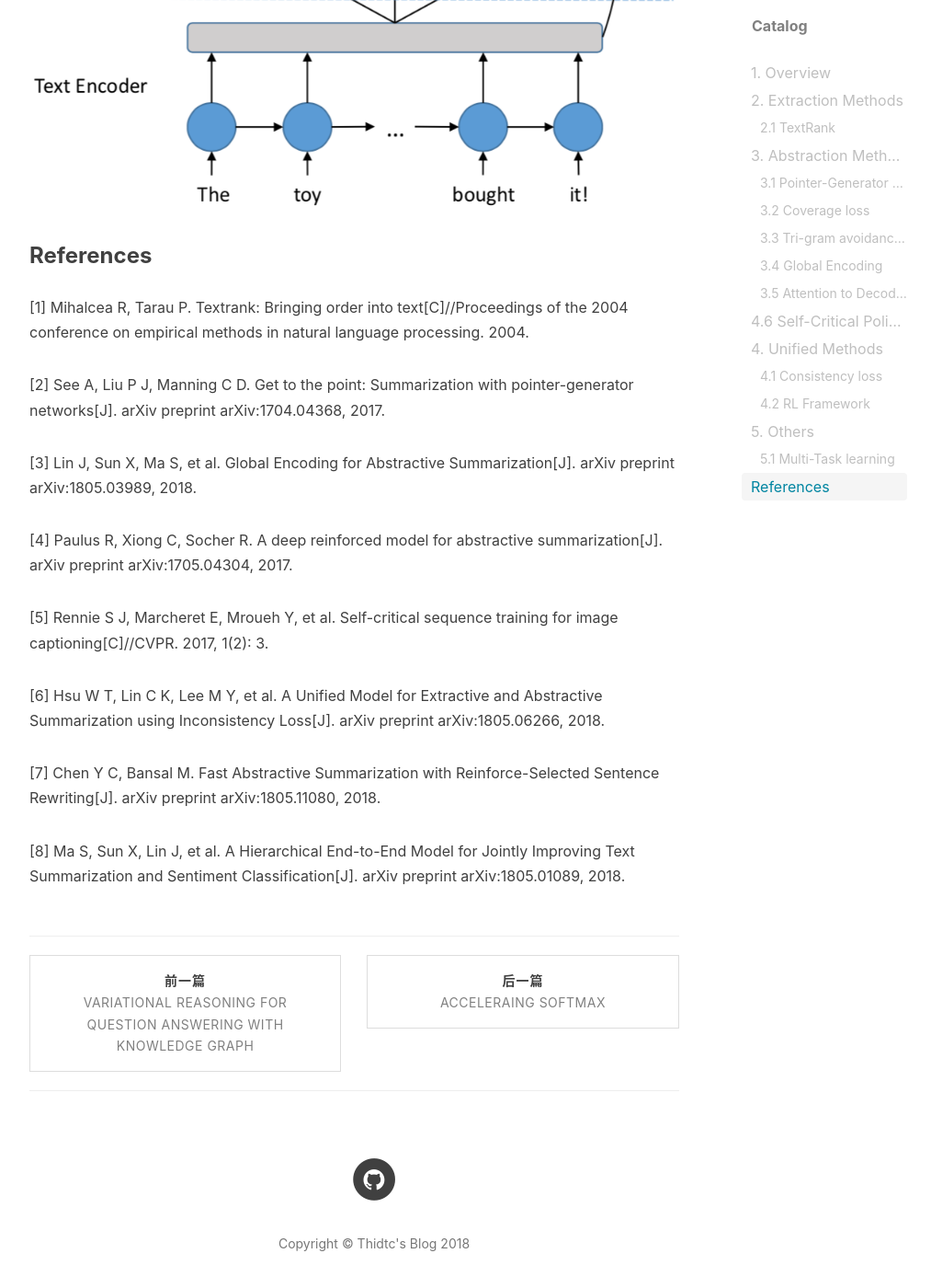
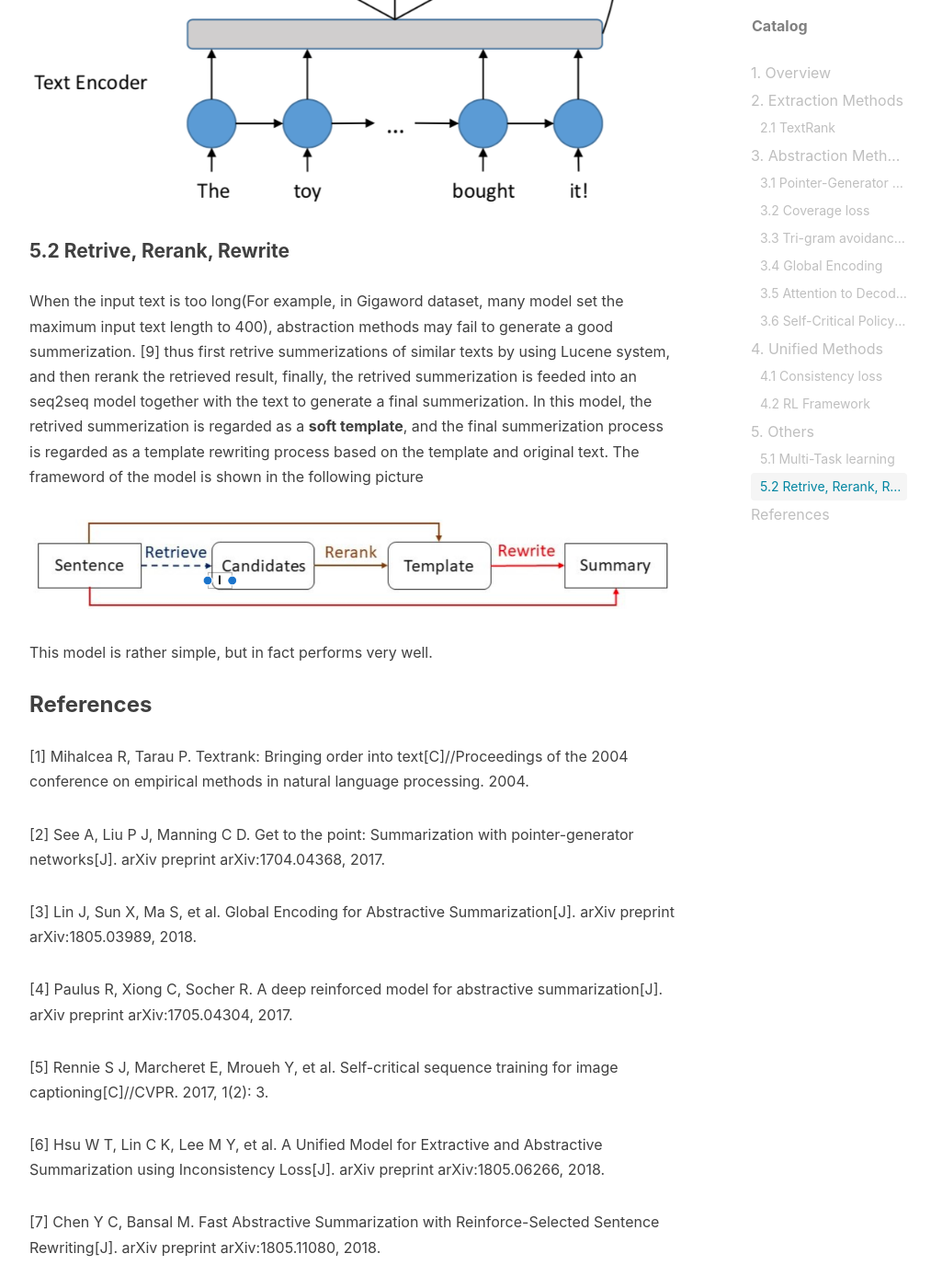
Before and after one commit to Thidtc/thidtc.github.io, a Jekyll site: the page built from _posts/2018-6-13-Some methods for text summarization.md, in a window 1280 px wide and 1400 px high, scrolled down 5178 px. Shown: the whole window at 92% size, without its empty margins (233-1246 px from the left). Built offline with Jekyll 4.4.1, drawn with Linux system fonts in a browser that asks for light colours; nearby versions of some CDN libraries; formulas are drawn with MathJax 3; comment, search, counter and statistics services are not loaded; some of the changed text lies outside the part shown.

Commit message:
TS : fix bugs & add R3Sum model

```diff
--- a/_posts/2018-6-13-Some methods for text summarization.md
+++ b/_posts/2018-6-13-Some methods for text summarization.md
@@ -45,7 +45,7 @@ In the text summarization task result, the same tri-gram seldem occurs twice in
 Attention to decoder outputs is now getting used in seq2seq model. [4] proposes to use intra-decoder attention to reduce repetition
 ![](/img/Methods_for_text_summarization/intra_attention.png)
 
-### 4.6 Self-Critical Policy Gradient Algorithm
+#### 3.6 Self-Critical Policy Gradient Algorithm
 Text summarization is a kind of text generation task, and in general, text summarization resort to maximum likelihood objective function in an auto-regressive way
 
 $$
@@ -90,6 +90,14 @@ Many methods use multi-task learning, [8] trains on a text summarization task wi
 
 ![](/img/Methods_for_text_summarization/hierachical_end_to_end_model.png)
 
+#### 5.2 Retrive, Rerank, Rewrite
+When the input text is too long(For example, in Gigaword dataset, many model set the maximum input text length to 400), abstraction methods may fail to generate a good summerization. [9] thus first retrive summerizations of similar texts by using Lucene system, and then rerank the retrieved result, finally, the retrived summerization is feeded into an seq2seq model together with the text to generate a final summerization. In this model, the retrived summerization is regarded as a **soft template**, and the final summerization process is regarded as a template rewriting process based on the template and original text. The frameword of the model is shown in the following picture
+
+![](/img/Methods_for_text_summarization/r3_sum_framework.png)
+
+This model is rather simple, but in fact performs very well.
+
+
 ### References
 [1] Mihalcea R, Tarau P. Textrank: Bringing order into text[C]//Proceedings of the 2004 conference on empirical methods in natural language processing. 2004.
 
@@ -106,3 +114,5 @@ Many methods use multi-task learning, [8] trains on a text summarization task wi
 [7] Chen Y C, Bansal M. Fast Abstractive Summarization with Reinforce-Selected Sentence Rewriting[J]. arXiv preprint arXiv:1805.11080, 2018.
 
 [8] Ma S, Sun X, Lin J, et al. A Hierarchical End-to-End Model for Jointly Improving Text Summarization and Sentiment Classification[J]. arXiv preprint arXiv:1805.01089, 2018.
+
+[9] Retrieve, Rerank and Rewrite: Soft Template Based Neural Summarization
```
Also changed, not shown: img/Methods_for_text_summarization/r3_sum_framework.png (added), img/Some_recommendation_algorithms/bpr_fig1.png (added), img/Some_recommendation_algorithms/bpr_fig2.png (added), img/Some_recommendation_algorithms/bpr_formula1.png (added).
